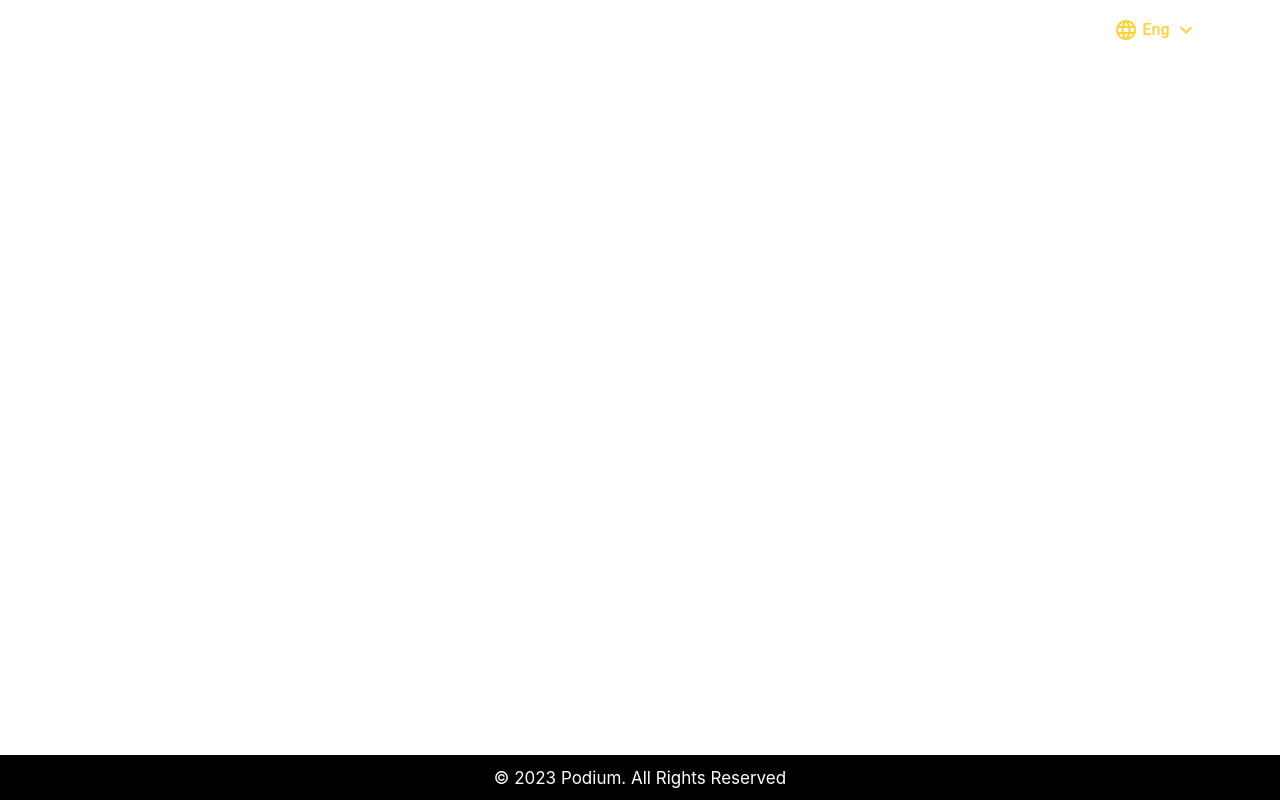
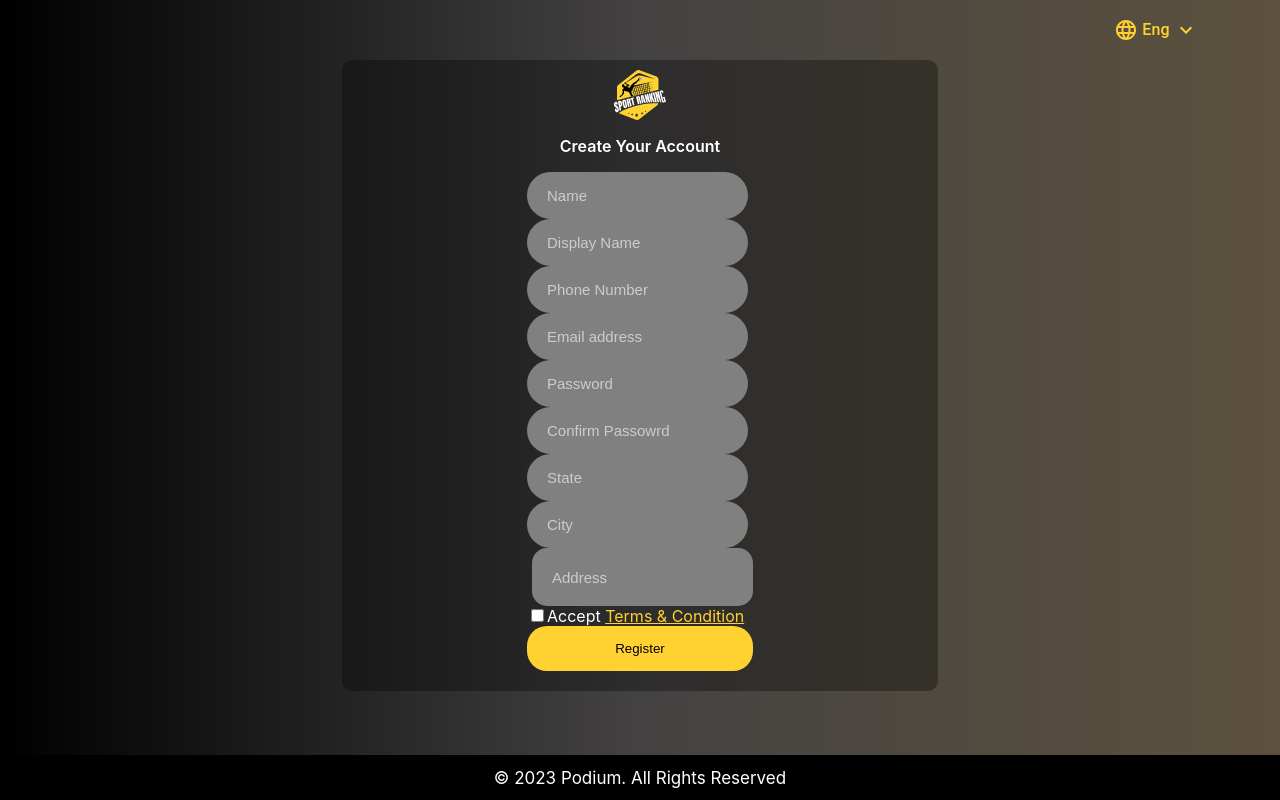
Before and after one commit to HaldarSayan18/Sports_Ranking_Dashboard, a React (Create React App) app in the folder sports-ranking-dashboard/: page / in a window 1280 px wide. Built offline with nearby package versions, Linux system fonts and the light colour scheme.

Commit message:
registration page designed

```diff
--- a/sports-ranking-dashboard/src/App.js
+++ b/sports-ranking-dashboard/src/App.js
@@ -1,13 +1,11 @@
 // import logo from './logo.svg';
-import Footer from './components/common/Footer';
-import Header from './components/common/Header';
+import Registration from './components/register_login/Registration';
 import './components/styles/App.css';
 
 function App() {
   return (
     <>
-    <Header/>
-    <Footer/>
+    <Registration/>
     </>
   );
 }
--- /dev/null
+++ b/sports-ranking-dashboard/src/components/register_login/Registration.jsx
@@ -0,0 +1,66 @@
+import React from 'react'
+import "../styles/Registration.css";
+import sportsLogo from "../../images/sport_ranking_logo.svg"
+import { Link } from 'react-router-dom';
+import Header from '../common/Header.jsx';
+import Footer from '../common/Footer.jsx';
+
+const Registration = () => {
+    // const [post, setPost] = useState("")
+    return (
+        <div className='reg-container'>
+            <Header/>
+            <div className="reg-card">
+                <img src={sportsLogo} className="card-img-top" alt="..." />
+                <p style={{ textAlign: "center", fontSize: "16px", fontWeight: "600" }}>Create Your Account</p>
+                <div className="card-body">
+                    <form className='form'>
+                        <div className='row'>
+                            <div className="col mb-3 form-input-field">
+                                <input type="name" placeholder='Name' className="input" id="" aria-describedby="emailHelp" />
+                            </div>
+                            <div className="col mb-3 form-input-field">
+                                <input type="name" placeholder='Display Name' className="input" id="" />
+                            </div>
+                        </div>
+                        <div className='row'>
+                            <div className="col mb-3 form-input-field">
+                                <input type="phone" placeholder='Phone Number' className="input" id="" />
+                            </div>
+                            <div className="col mb-3 form-input-field">
+                                <input type="email" placeholder='Email address' className="input" id="" aria-describedby="emailHelp" />
+                            </div>
+                        </div>
+                        <div className='row'>
+                            <div className="col mb-3 form-input-field">
+                                <input type="password" placeholder='Password' className="input" id="" aria-describedby="emailHelp" />
+                            </div>
+                            <div className="col mb-3 form-input-field">
+                                <input type="password" placeholder='Confirm Passowrd' className="input" id="" />
+                            </div>
+                        </div>
+                        <div className='row'>
+                            <div className="col mb-3 form-input-field">
+                                <input type="text" placeholder='State' className="input" id="" aria-describedby="emailHelp" />
+                            </div>
+                            <div className="col mb-3 form-input-field">
+                                <input type="text" placeholder='City' className="input" id="" />
+                            </div>
+                        </div>
+                        <div className='row mb-3 form-input-field'>
+                            <input type="text" placeholder='Address' className="address-input" id="" />
+                        </div>
+                        <div class="mb-3 form-check">
+                            <input type="checkbox" class="form-check-input" id="exampleCheck1" />
+                            <label class="form-check-label" for="exampleCheck1">Accept <Link to="#" className='t_c'>Terms & Condition</Link></label>
+                        </div>
+                        <button type="submit" className="btn btn-primary reg-btn" style={{ borderRadius: "20px", width: "100%" }}>Register</button>
+                    </form>
+                </div>
+            </div>
+            <Footer/>
+        </div>
+    )
+}
+
+export default Registration
--- /dev/null
+++ b/sports-ranking-dashboard/src/components/styles/Registration.css
@@ -0,0 +1,71 @@
+.reg-container {
+    height: 95vh;
+    width: 100vw;
+    /* background-image: url("../../images/bg2Img.png"); */
+    /* background-image: linear-gradient(url("../../images/bg2Img.png"), to right, black, rgb(68, 66, 66), rgb(92, 81, 61)); */
+    background-image: linear-gradient(to right, black, rgb(68, 66, 66), rgb(92, 81, 61));
+    background-size: cover;
+    background-position: center;
+    background-clip: border-box;
+}
+
+.reg-card {
+    display: flex;
+    flex-direction: column;
+    justify-content: center;
+    align-items: center;
+    background-color: rgba(0, 0, 0, 0.324);
+    /* border: 5px solid; */
+    color: white;
+    margin: auto;
+    margin-top: 10px;
+    border-radius: 10px;
+    width: 45%;
+    padding: 10px;
+}
+
+.reg-card .card-img-top{
+    height: 50px;
+}
+
+.t_c {
+    color: #ffd232;
+}
+
+.form-input-field .input, .address-input {
+    height: 45px;
+    box-shadow: none;
+    background-color: gray;
+    outline: none;
+    border: none;
+    border-radius: 40px;
+    padding-left: 20px;
+    color: white;
+    font-size: 15px;
+    /* display: none; */
+}
+.form-input-field input::placeholder {
+    color: rgb(207, 203, 203);
+}
+.address-input {
+    height: 56px;
+    border-radius: 15px;
+    margin-left: 5px;
+    /* margin-left: 5px; */
+}
+
+.form-check-input {
+    border:1px solid #ffd232;
+}
+
+.reg-btn, .reg-btn:hover {
+    color: black;
+    background-color: #ffd232;
+    border: none;
+    border-radius: 40px;
+    width:240px;
+    height:45px;
+    outline: none;
+    width: 100%;
+    margin-bottom: 10px;
+}
```
